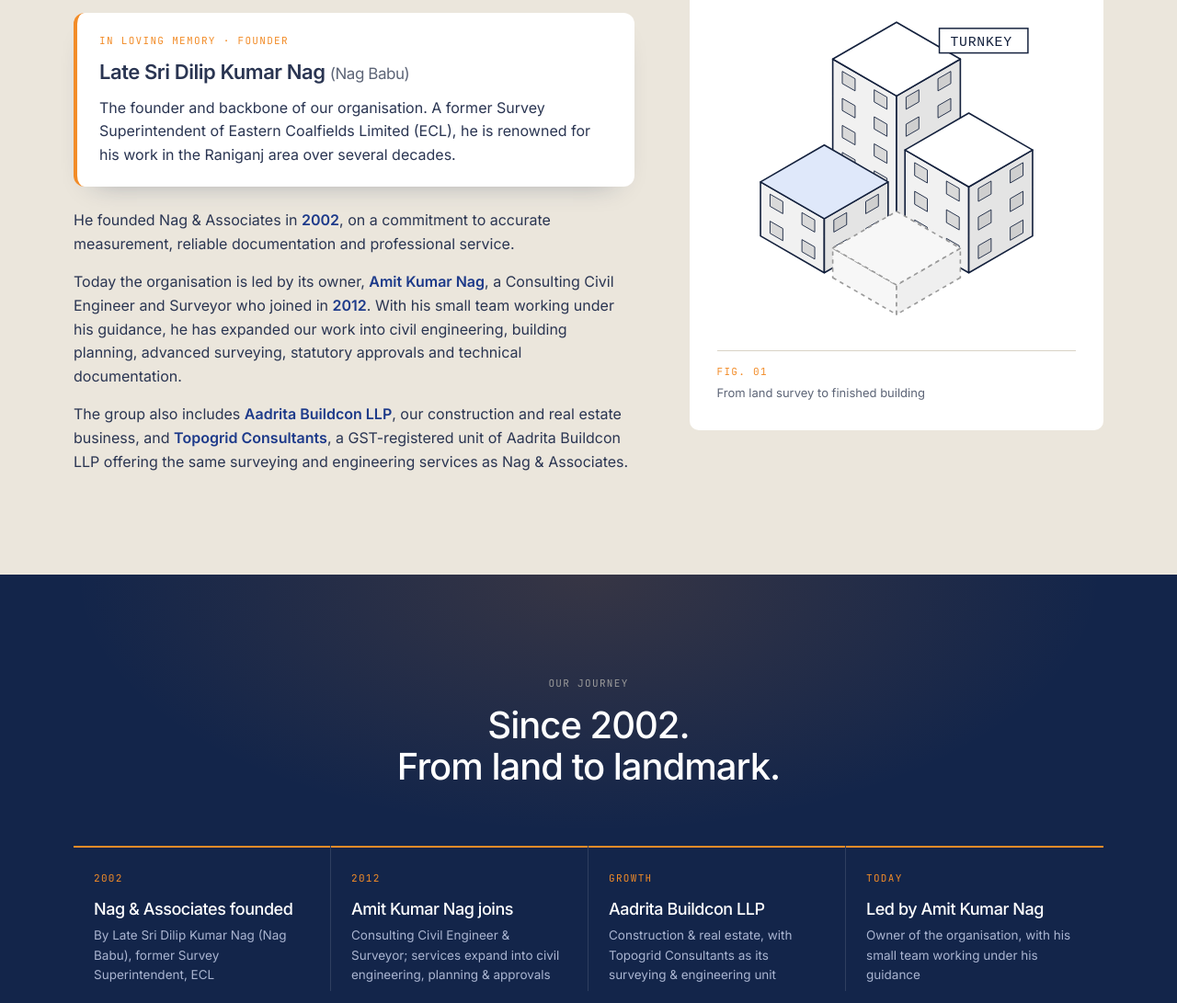
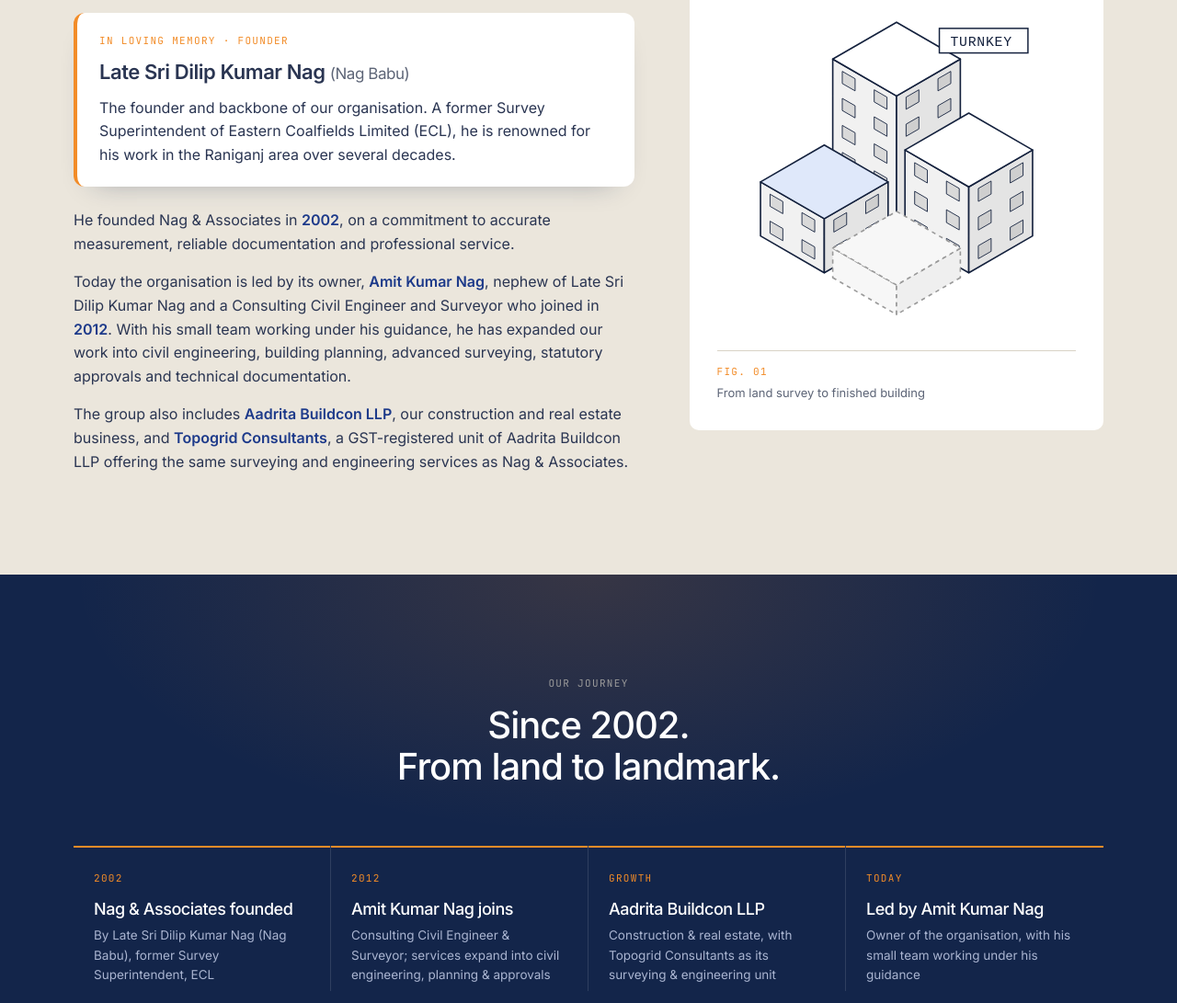
Before and after one commit to sumit218-ux/Nag-Associates-Website, a plain HTML site: page index.html in a window 1280 px wide. Shown: the part 2486-3577 px from the top of the page at 92% size. Drawn offline with Linux system fonts and the light colour scheme.

Commit message:
About Us: mention Amit Kumar Nag is the nephew of Late Sri Dilip Kumar Nag
Co-Authored-By: Claude Opus 5.5 <noreply@anthropic.com>
Claude-Session: https://claude.ai/code/session_01WrQhbSoPEcSiqkcLBGP6nh

```diff
--- a/index.html
+++ b/index.html
@@ -158,7 +158,7 @@
             <p>The founder and backbone of our organisation. A former Survey Superintendent of Eastern Coalfields Limited (ECL), he is renowned for his work in the Raniganj area over several decades.</p>
           </blockquote>
           <p>He founded Nag &amp; Associates in <strong>2002</strong>, on a commitment to accurate measurement, reliable documentation and professional service.</p>
-          <p>Today the organisation is led by its owner, <strong>Amit Kumar Nag</strong>, a Consulting Civil Engineer and Surveyor who joined in <strong>2012</strong>. With his small team working under his guidance, he has expanded our work into civil engineering, building planning, advanced surveying, statutory approvals and technical documentation.</p>
+          <p>Today the organisation is led by its owner, <strong>Amit Kumar Nag</strong>, nephew of Late Sri Dilip Kumar Nag and a Consulting Civil Engineer and Surveyor who joined in <strong>2012</strong>. With his small team working under his guidance, he has expanded our work into civil engineering, building planning, advanced surveying, statutory approvals and technical documentation.</p>
           <p>The group also includes <strong>Aadrita Buildcon LLP</strong>, our construction and real estate business, and <strong>Topogrid Consultants</strong>, a GST-registered unit of Aadrita Buildcon LLP offering the same surveying and engineering services as Nag &amp; Associates.</p>
         </div>
         <figure class="about-figure">
```
